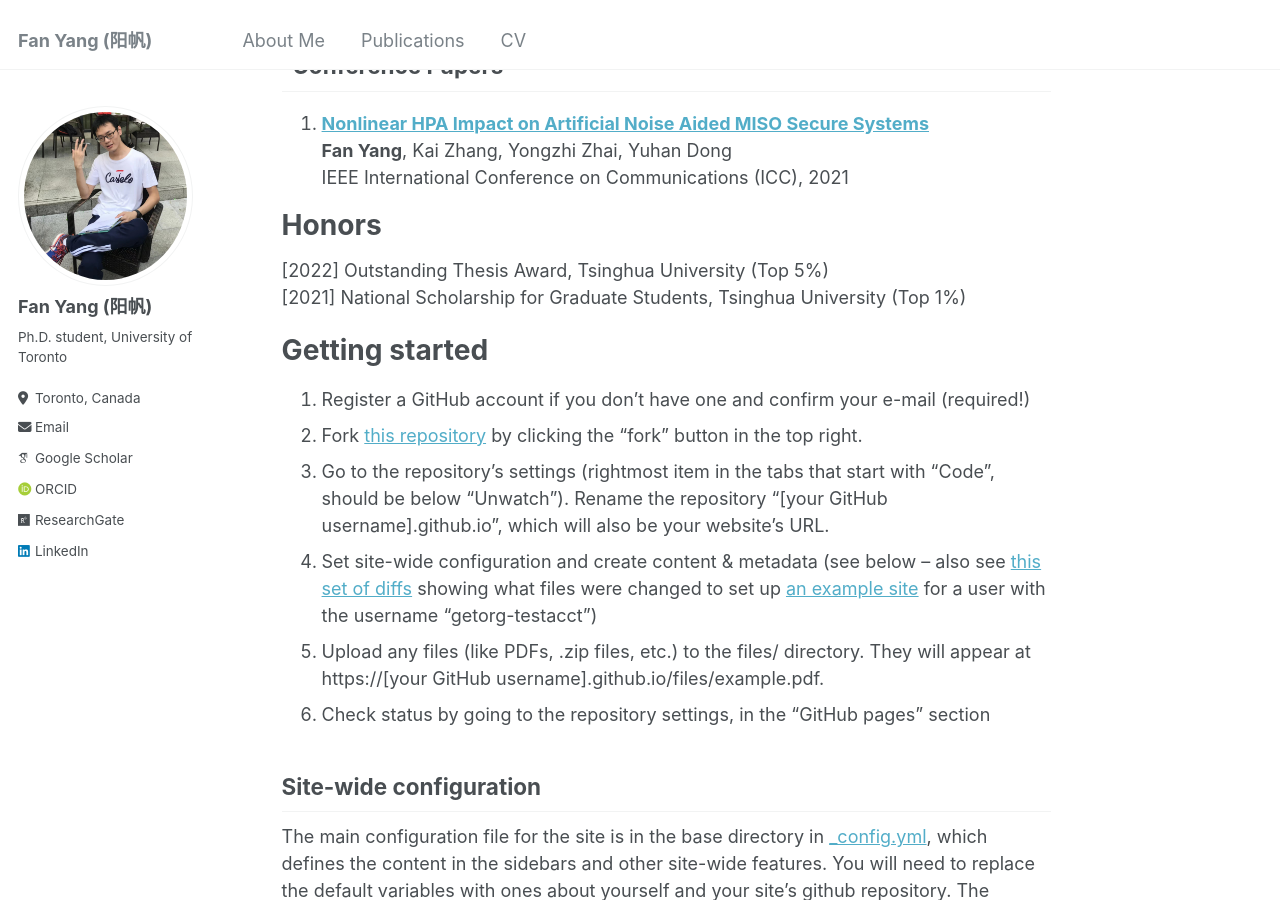
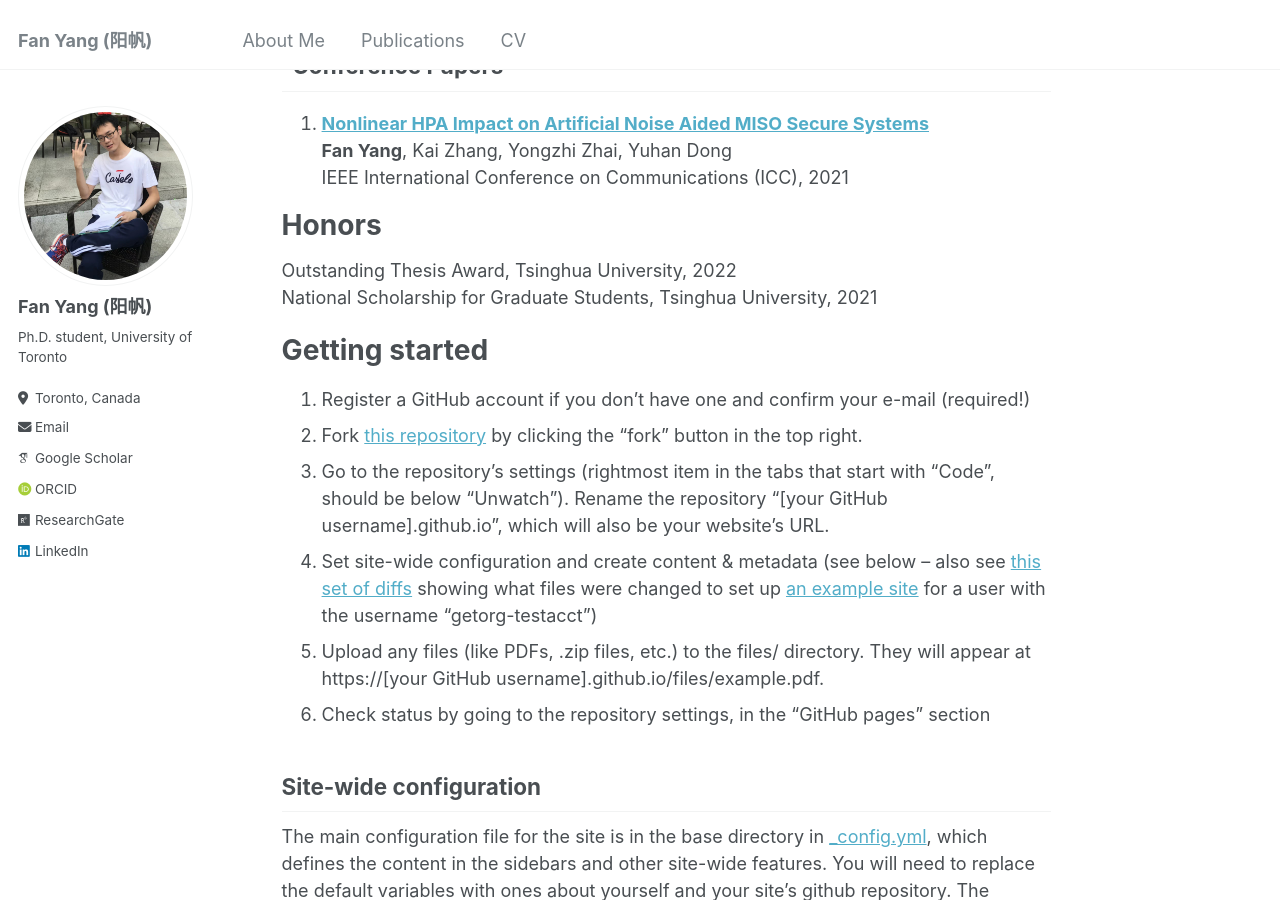
Before and after one commit to fanyang-uoft/fanyang-uoft.github.io, a Jekyll site: the page built from _pages/about.md, in a window 1280 px wide and 900 px high, scrolled down 895 px. Built offline with Jekyll 4.4.1, drawn with Linux system fonts in a browser that asks for light colours; some web fonts are replaced.

Commit message:
Update about.md

```diff
--- a/_pages/about.md
+++ b/_pages/about.md
@@ -42,8 +42,8 @@ IEEE International Conference on Communications (ICC), 2021
 
 <a id="honors"></a>Honors
 ===========
-[2022] Outstanding Thesis Award, Tsinghua University (Top 5%)
-[2021] National Scholarship for Graduate Students, Tsinghua University (Top 1%)
+Outstanding Thesis Award, Tsinghua University, 2022
+National Scholarship for Graduate Students, Tsinghua University, 2021
 
 Getting started
 ======
```
